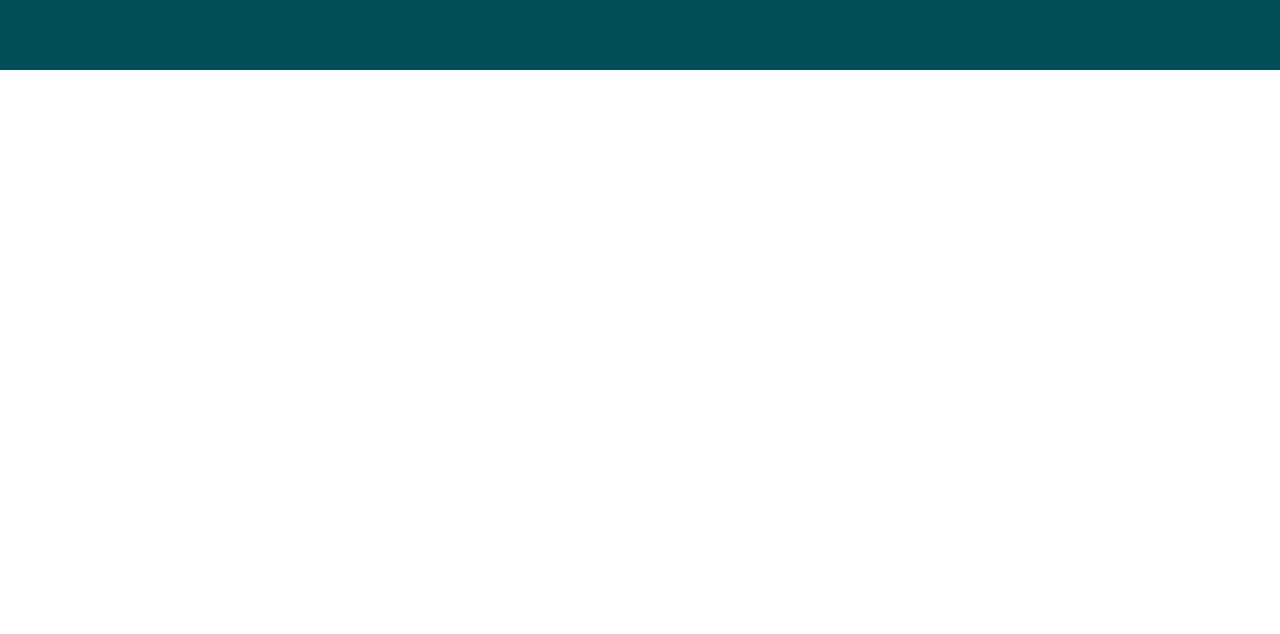
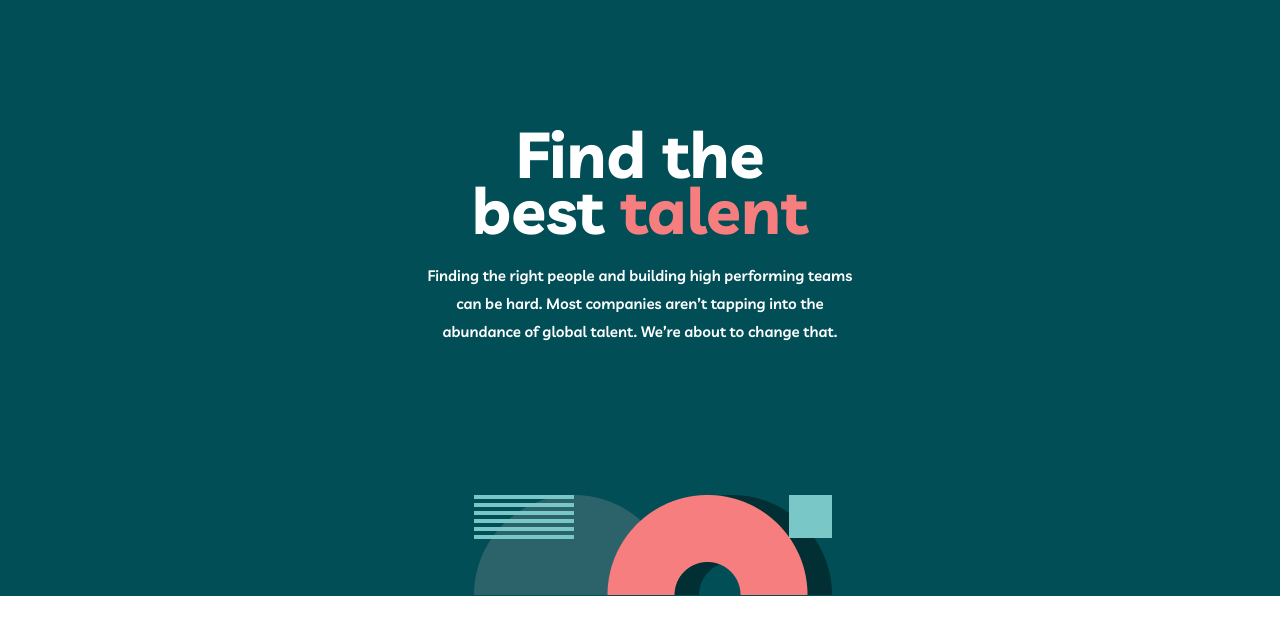
Before and after one commit to ToshqulovLaziz/myteam, a plain HTML site: page index.html in a window 1280 px wide. Shown: the part 128-762 px from the top of the page. Drawn offline with Linux system fonts and the light colour scheme.

Commit message:
Hero end

```diff
--- a/index.html
+++ b/index.html
@@ -37,9 +37,24 @@
     </div>
   </header>
   <!-- HEADER END -->
-  <!-- MAIN -->
-  <main></main>
-
+  <!-- MAIN  START-->
+  <main class="site-main">
+  <section class="hero-section">
+      <div class="container">
+        <div class="hero-section__wrapper">
+          <h1 class="hero-section__title">
+            Find the best
+            <span class="hero-section__span">talent</span>
+          </h1>
+          <p class="hero-section__text">
+            Finding the right people and building high performing teams can be hard. Most companies
+            aren’t tapping into the abundance of global talent. We’re about to change that.
+          </p>
+        </div>
+      </div>
+    </section>
+  </main>
+  <!-- MAIN  END-->
   <!-- FOOTER -->
   <footer></footer>
 </body>
--- a/scss/all-blokc/_hero.scss
+++ b/scss/all-blokc/_hero.scss
@@ -0,0 +1,140 @@
+.hero-section {
+  position: relative;
+  padding-top: 56px;
+  padding-bottom: 250px;
+  background-color: var(--hero-bg-color);
+}
+.hero-section__wrapper {
+  display: flex;
+  justify-content: space-between;
+}
+.hero-section__title {
+  margin: 0;
+  width: 600px;
+  font-weight: 700;
+  font-size: 100px;
+  line-height: 100px;
+  color: var(--main-text-color);
+}
+.hero-section__span {
+  color: var(--ready-bg--color);
+}
+.hero-section__text {
+  width: 445px;
+  margin: 0;
+  padding-top: 79px;
+  font-size: 18px;
+  line-height: 28px;
+  color: var(--main-text-color);
+}
+.hero-section__title::before {
+  position: absolute;
+  left: 0;
+  top: 10%;
+  display: inline-block;
+  width: 200px;
+  height: 200px;
+  background-image: url("../../images/disk-left.png");
+  background-repeat: no-repeat;
+  background-size: contain;
+  content: "";
+}
+.hero-section__text::after {
+  position: absolute;
+  right: 15%;
+  bottom: -19.8%;
+  display: inline-block;
+  width: 358px;
+  height: 200px;
+  background-image: url("../../images/disk-bottom.png");
+  background-repeat: no-repeat;
+  background-size: contain;
+  content: "";
+}
+@media
+only screen and (-webkit-min-device-pixel-ratio: 2),
+only screen and (   min--moz-device-pixel-ratio: 2),
+only screen and (     -o-min-device-pixel-ratio: 2/1),
+only screen and (        min-device-pixel-ratio: 2),
+only screen and (                min-resolution: 192dpi),
+only screen and (                min-resolution: 2dppx) {
+  .hero-section__title::before{
+  background-image: url("../../images/disk-left@2x.png");
+  }
+  .hero-section__text::after {
+    background-image: url("../../images/disk-bottom@2x.png");
+  }
+}
+.hero-section__title::after {
+  position: absolute;
+  right: 606px;
+  top: 10%;
+  display: inline-block;
+  width: 50px;
+  height: 4px;
+  background-image: url("../../images/icons/line.svg");
+  background-repeat: no-repeat;
+  background-size: contain;
+  content: "";
+}
+@media (max-width:1311px) {
+  .hero-section__wrapper {
+    display: flex;
+    flex-direction: column;
+    align-items: center;
+    text-align: center;
+  }
+  .hero-section__title::before {
+    display: none;
+  }
+  .hero-section__title::after {
+    display: none;
+  }
+  .hero-section__title {
+    display: inline-block;
+    width: 397px;
+    margin-bottom: 24px;
+    font-size: 64px;
+    line-height: 56px;
+  }
+  .hero-section__text {
+    display: inline-block;
+
+    padding-top: 0;
+    font-size: 15px;
+  }
+  .hero-section__text::after {
+    right: 35%;
+    bottom: -18.9%;
+  }
+}
+@media (max-width:1160px) {
+  .hero-section__text::after {
+    right: 32%;
+  }
+}
+@media (max-width:937px) {
+  .hero-section__text::after {
+    right: 28%;
+  }
+}
+@media (max-width:770px) {
+  .hero-section__text::after {
+    right: 24%;
+  }
+}
+@media (max-width:630px) {
+  .hero-section__text::after {
+    right: 20%;
+  }
+}
+@media (max-width:530px) {
+  .hero-section__text::after {
+    right: 16%;
+  }
+}
+@media (max-width:450px) {
+  .hero-section__text::after {
+    right: 4%;
+  }
+}
```
Also changed, not shown: css/main.css, images/disk-bottom.png (added), images/disk-bottom@2x.png (added), images/disk-left.png (added), images/disk-left@2x.png (added), images/icons/line.svg (added), 1 other file.
